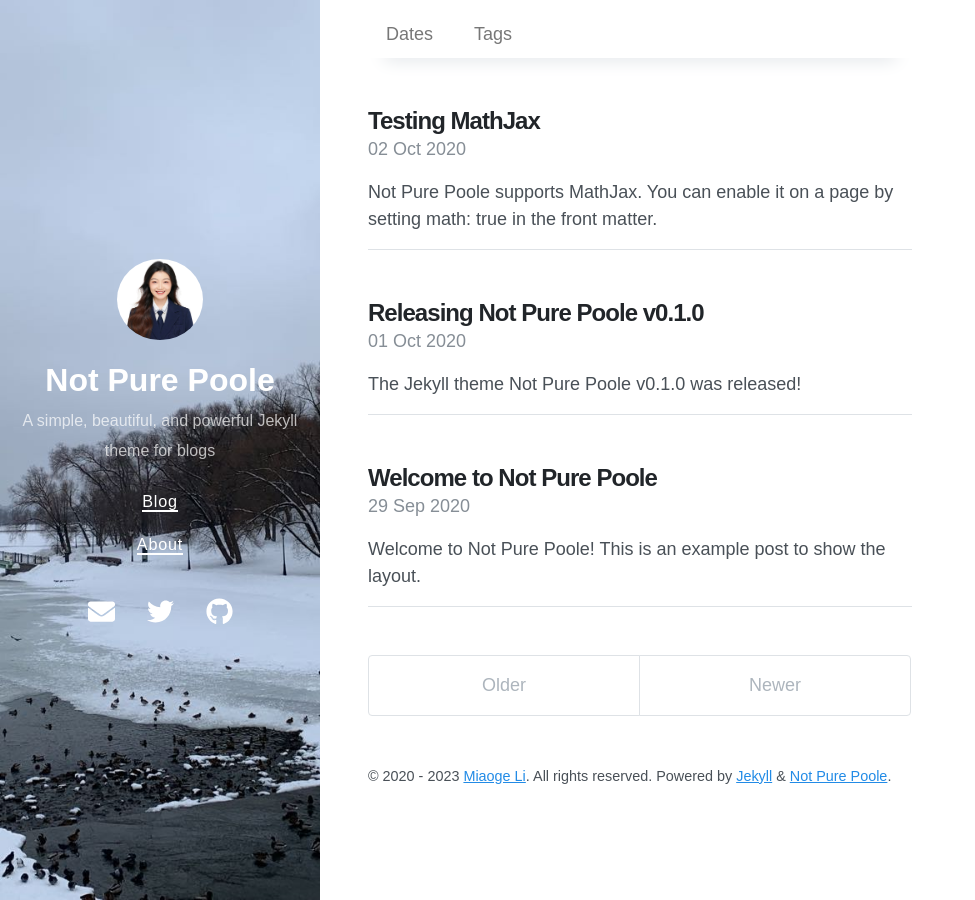
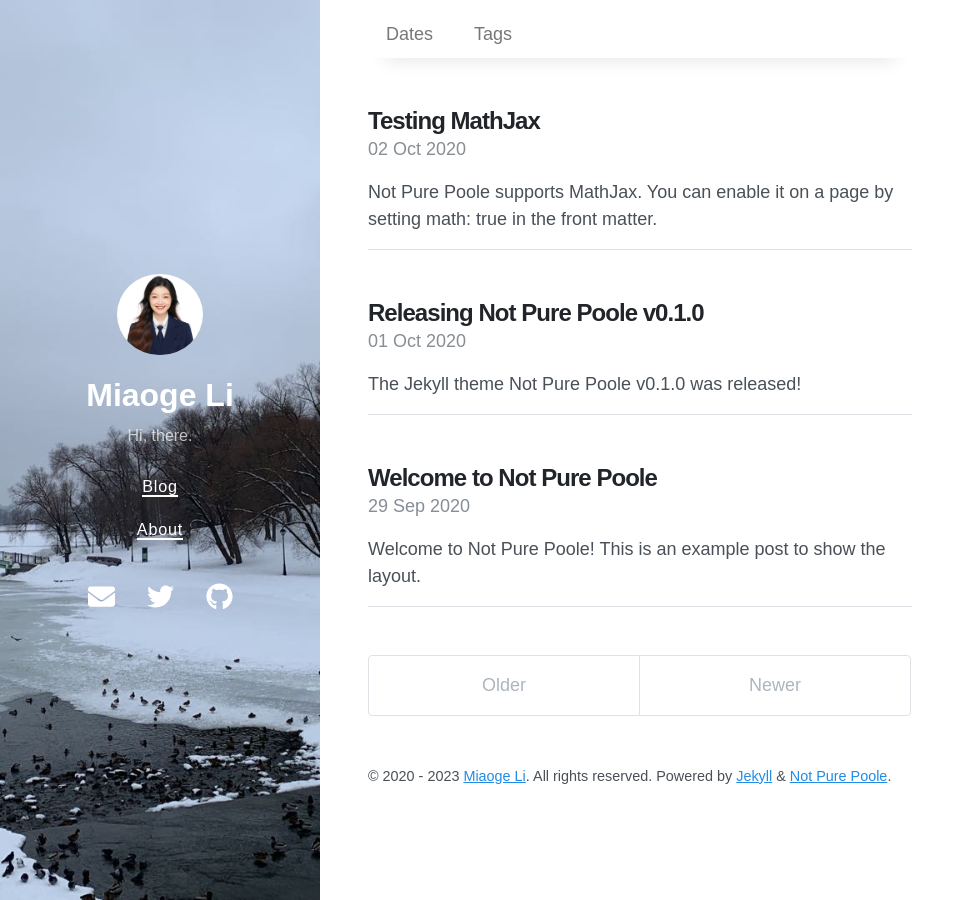
Before and after one commit to keepgoingjkg/keepgoingjkg.github.io, a Jekyll site: the page built from index.html, in a window 1280 px wide. Shown: the whole page, without its empty margins (0-975 px from the left). Built offline with Jekyll 4.4.1, drawn with Linux system fonts in a browser that asks for light colours; nearby versions of some CDN libraries; the list of posts is cut into pages by our own code.

Commit message:
Update _config.yml

```diff
--- a/_config.yml
+++ b/_config.yml
@@ -1,6 +1,6 @@
 # Setup
-title: Not Pure Poole
-description: A simple, beautiful, and powerful Jekyll theme for blogs
+title: Miaoge Li
+description: Hi, there.
 url: https://keepgoingjkg.github.io
 avatar: /assets/images/MG.jpg
 paginate: 5
```
